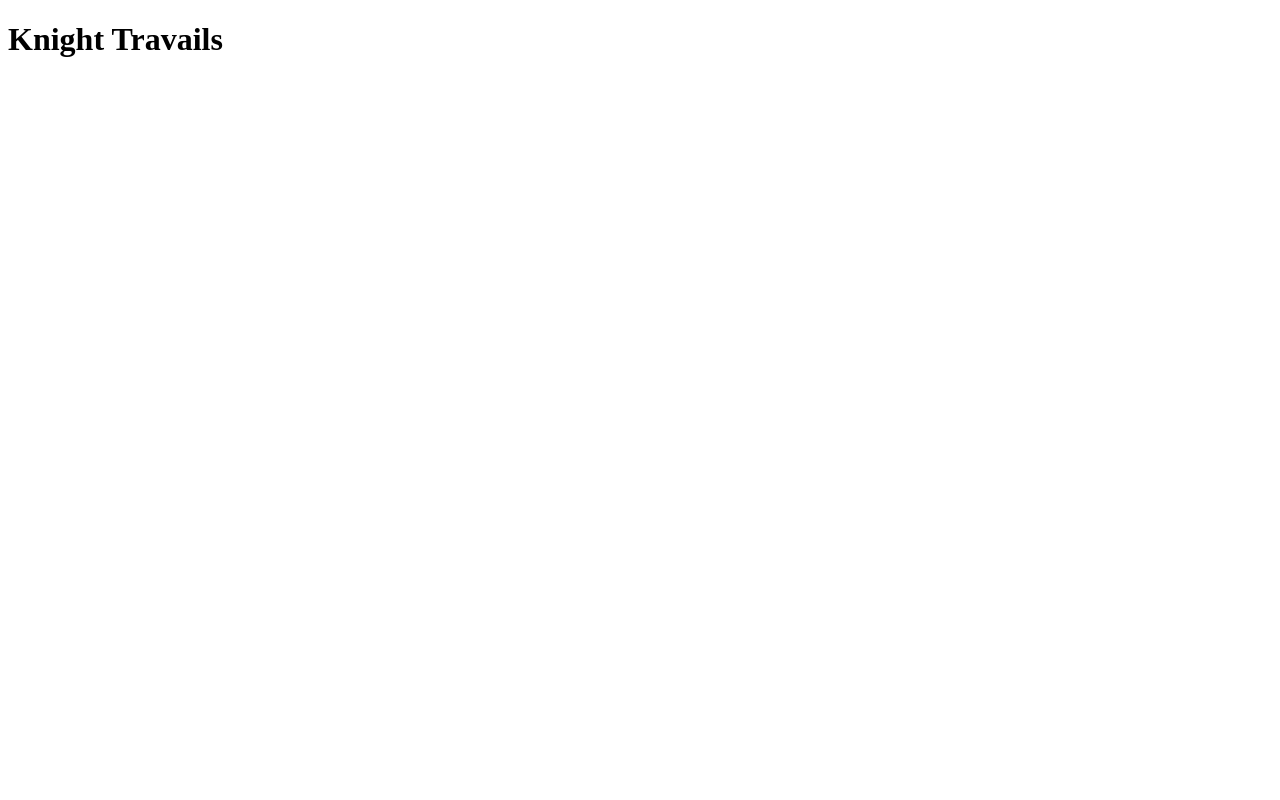
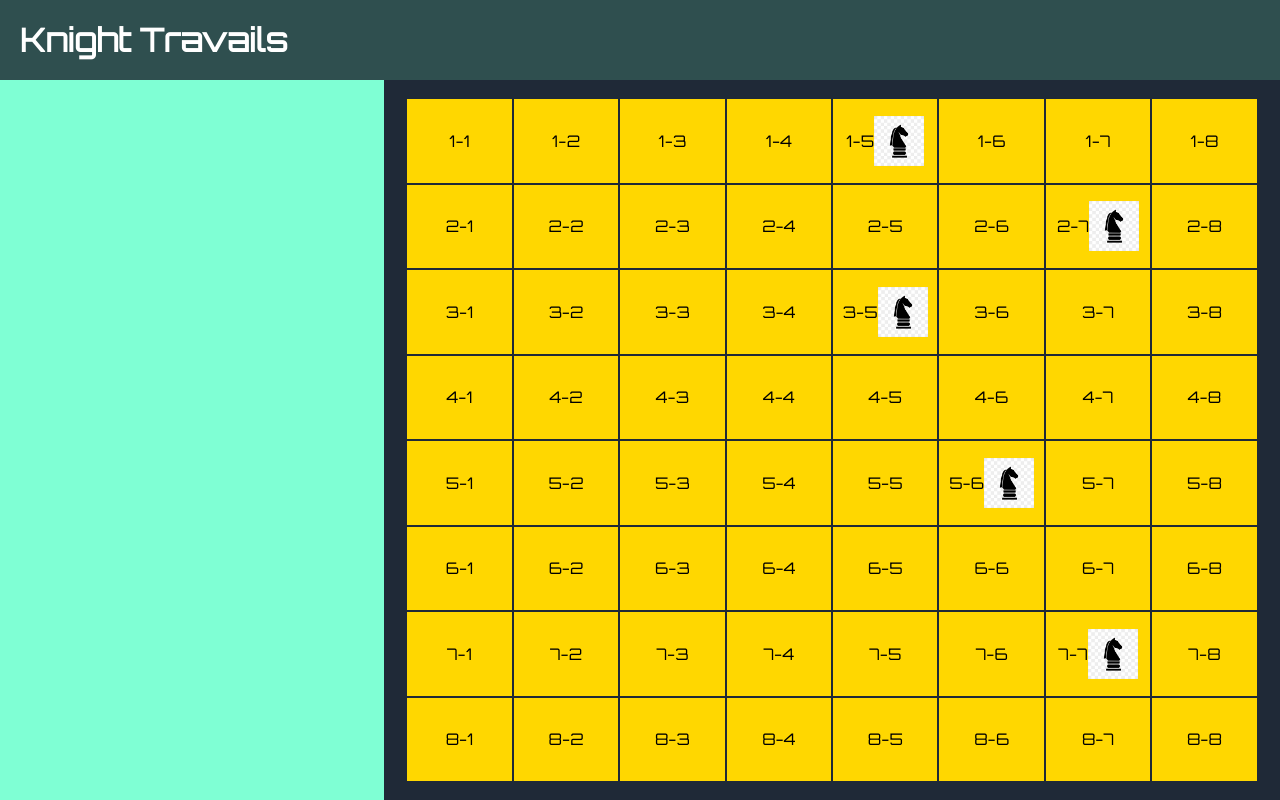
Before and after one commit to Shankk/knight-travails, a website built with webpack: page dist/index.html in a window 1280 px wide. Built offline with nearby package versions, Linux system fonts and the light colour scheme.

Commit message:
added basic webpage with board and chess piece. created functionality for location min moves required and log the moves in order to reach target. need to update visuals for webpage.

```diff
--- a/src/index.js
+++ b/src/index.js
@@ -1,3 +1,132 @@
 import './styles.css';
+import knightIMG from './images/knight.jpg'
 
-console.log("hello")
+/* let knight = document.createElement('img')
+knight.src = knightIMG
+knight.width = knight.height = 50
+ */
+const knightDirections = [[-2,-1],[-2,1],[-1,2],[1,2],[2,1],[2,-1],[1,-2],[-1,-2]]
+
+class positionNode {
+    constructor(row, col, distFromStart, predecessor) {
+        this.row = row
+        this.col = col
+        this.distFromStart = distFromStart
+        this.predecessor = predecessor
+    }
+
+    getPositionString() {
+        return `${this.row}, ${this.col}`
+    }
+}
+
+
+//Populates all possible moves from a given row and col position
+const getNeighbors = (row, col) => {
+    const neighbors = []
+
+    for (const knightDirection of knightDirections) {
+        const [rowChange, colChange] = knightDirection
+
+        const neighborRow = row + rowChange
+        const neighborCol = col + colChange
+
+        if(0 < neighborRow && neighborRow <= 8 && 0 < neighborCol && neighborCol <= 8) {
+            neighbors.push([neighborRow, neighborCol])
+        }
+    }
+
+    return neighbors
+}
+
+function getKnightShortestPath(startRow, startCol, targetRow, targetCol) {
+    const queue = []
+    const startNode = new positionNode(startRow, startCol, 0)
+    queue.push(startNode)
+
+    // Make a set so we know all moves we have tried and dont re-attempt them
+    const visited = new Set()
+
+    while(queue.length > 0) {
+        //Remove node.
+        const node = queue.shift()
+        // Gather data from removed node.
+        const {row, col, distFromStart} = node
+
+        //Process the removed node from queue
+        //If node data equals our target then stop. Otherwise continue to search and add to visited.
+        if(row === targetRow && col === targetCol) return node
+        visited.add(node.getPositionString())
+
+        //Add Neighbors since we did not find the position we were looking for.
+        for(const neighbor of getNeighbors(row,col)) {
+            const [neighborRow, neighborCol] = neighbor
+            const neighborNode = new positionNode(neighborRow, neighborCol, distFromStart + 1, node)
+
+            // If we have visited already, then dont bother adding to queue
+            if(visited.has(neighborNode.getPositionString())) continue
+            queue.push(neighborNode)
+        }
+    }
+
+    return "Out of Bounds"
+}
+
+function knightMoves(target) {
+    //document.getElementById(start).textContent = ""
+    let knight = document.createElement('img')
+    knight.src = knightIMG
+    knight.width = knight.height = 50
+    document.getElementById(target).appendChild(knight)
+}
+
+function outputMoveList(node) {
+    const moveList = []
+    while(node != null) {
+        moveList.push([node.row, node.col])
+        node = node.predecessor
+    }
+
+    console.log("Hooray You Did it! Here are your moves!")
+    for(let i = moveList.length-1; i >= 0; i--) {
+        console.log(moveList[i])
+        knightMoves(moveList[i][0] + "-" + moveList[i][1])
+    }
+
+}
+
+function generateGrid(size)
+{
+    let grid = document.createElement('grid');
+    grid.className = 'grid';
+
+    for(let i = 0; i < size; i++) // Columns
+    {
+        let column = document.createElement('div');
+        column.className = 'column';
+        for(let k = 0; k < size; k++) // Rows
+        {
+            let row = document.createElement('div');
+            row.className = 'row';
+            row.id = (k+1) + '-' +(i+1);
+            /* row.addEventListener('mouseover', () =>{
+                if(mouseToggle)
+                {
+                    row.setAttribute("style", "background-color:black;")
+                }
+
+            }) */
+
+            row.textContent = (k+1) + '-' +(i+1);
+            column.appendChild(row);
+        }
+        grid.appendChild(column);
+    }
+    document.getElementById("content").appendChild(grid);
+}
+
+
+generateGrid(8)
+let result = getKnightShortestPath( 7, 7, 1, 5)
+console.log(result)
+outputMoveList(result)
--- a/src/styles.css
+++ b/src/styles.css
@@ -0,0 +1,66 @@
+* {
+    margin: 0px;
+    padding: 0px;
+    box-sizing: border-box;
+    font-family: 'Orbitron', sans-serif;
+
+}
+
+body {
+    margin: 0px;
+    padding: 0px;
+    width: 100vw;
+    height: 100vh;
+
+    display: flex;
+    flex-flow: column nowrap;
+}
+
+.header {
+    color: white;
+    background-color: darkslategrey;
+    padding: 20px;
+}
+
+.main {
+    width: 100%;
+    height: 100%;
+    display: flex;
+    flex-flow: row nowrap;
+}
+
+.sidebar {
+    width: 30%;
+    height: 100%;
+    background-color: aquamarine;
+}
+
+#content {
+    width: 70%;
+    height: 100%;
+    background-color: #1F2937;
+    display: flex;
+    justify-content: center;
+    align-items: center;
+}
+
+.grid {
+    width: 95%;
+    height: 95%;
+    padding: 0px;
+    display: flex;
+}
+.column {
+    display: flex;
+    flex-direction: column;
+    flex: 1;
+}
+.row {
+    margin: 1px;
+    background: gold;
+    text-align: center;
+    display: flex;
+    align-items: center;
+    justify-content: center;
+    flex: 1;
+}
```
Also changed, not shown: dist/0e496b60b2634dcbed0f.jpg (added), dist/index.html, dist/main.js (added), src/images/knight.jpg (added).
